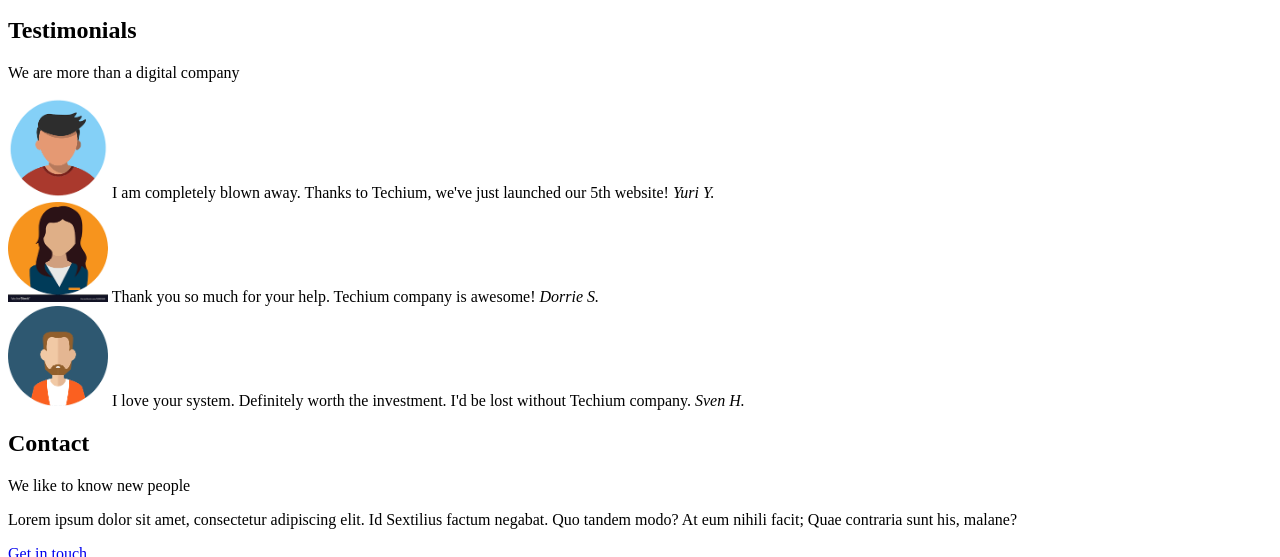
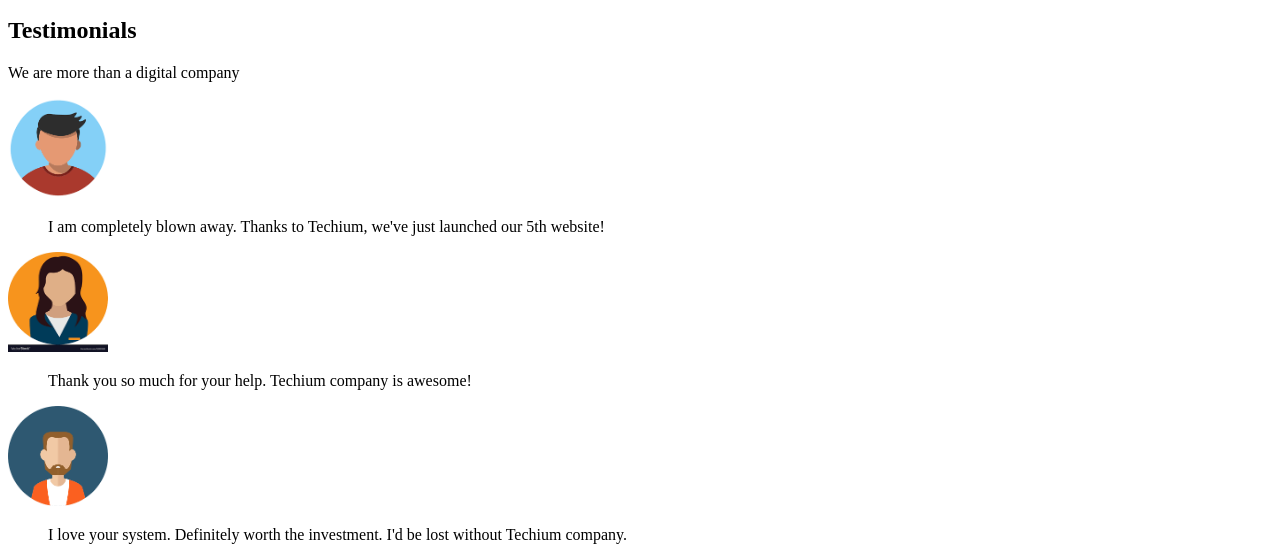
Before and after one commit to oimoralest/holbertonschool-web_front_end, a plain HTML site: page 0x00-html_advanced/36-index.html in a window 1280 px wide. Shown: the part 4027-4584 px from the top of the page. Drawn offline with Linux system fonts and the light colour scheme.

Commit message:
Fixed task 36

```diff
--- a/0x00-html_advanced/36-index.html
+++ b/0x00-html_advanced/36-index.html
@@ -203,20 +203,15 @@
           <div>
             <article>
               <img src="./images/pic-person-01.jpg" alt="Yuri Y. avatar" width="100px" height="100px">
-              I am completely blown away. Thanks to Techium, we've just launched
-              our 5th website!
-              <cite>Yuri Y.</cite>
+              <blockquote cite="Yuri Y.">I am completely blown away. Thanks to Techium, we've just launched our 5th website!</blockquote>
             </article>
             <article>
               <img src="./images/pic-person-02.jpg" alt="Dorrie S. avatar" width="100px" height="100px">
-              Thank you so much for your help. Techium company is awesome!
-              <cite>Dorrie S.</cite>
+              <blockquote cite="Dorrie S.">Thank you so much for your help. Techium company is awesome!</blockquote>
             </article>
             <article>
               <img src="./images/pic-person-03.jpg" alt="Sven H. avatar" width="100px" height="100px">
-              I love your system. Definitely worth the investment. I'd be lost
-              without Techium company.
-              <cite>Sven H.</cite>
+              <blockquote cite="Sven H.">I love your system. Definitely worth the investment. I'd be lost without Techium company.</blockquote>
             </article>
           </div>
         </div>
```
